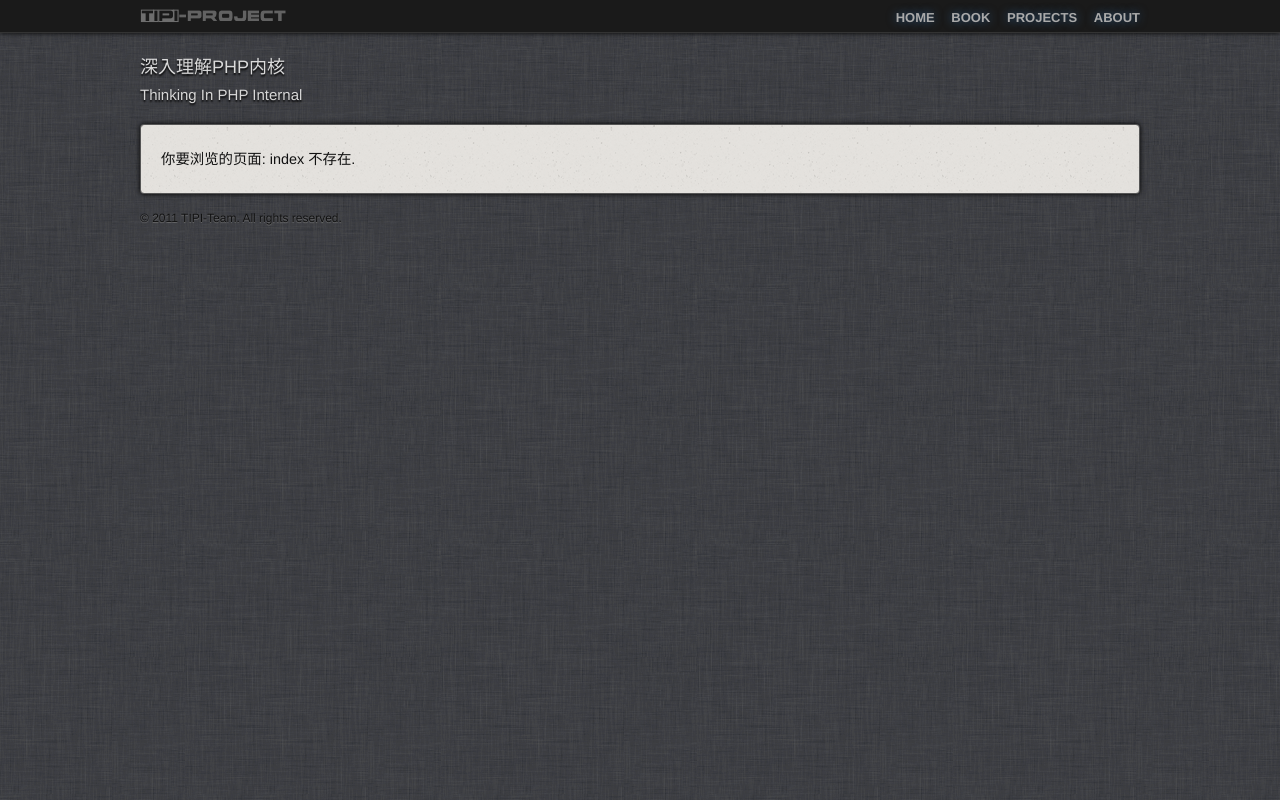
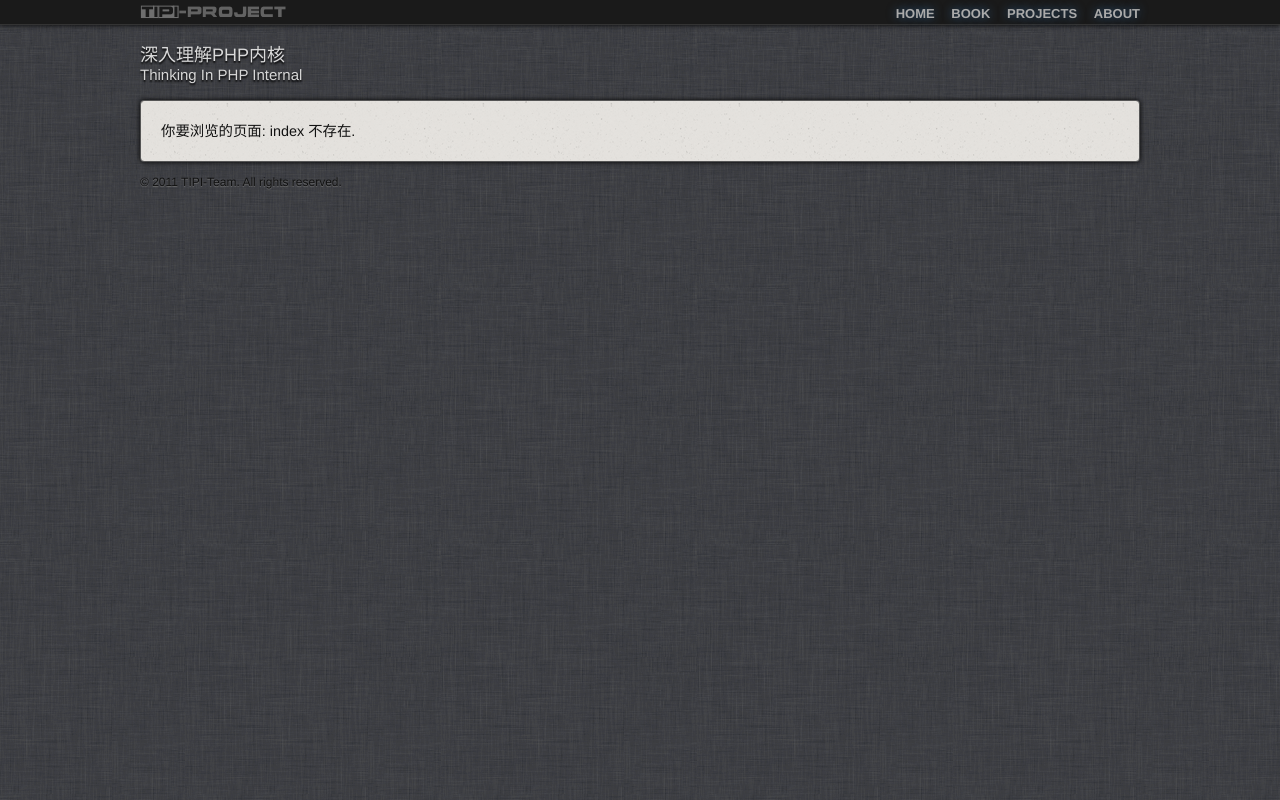
Before and after one commit to reeze/tipi, a PHP site: page /book in a window 1280 px wide. Run offline with PHP 8.4, Linux system fonts and the light colour scheme; data that the repository does not hold is empty.

Commit message:
FIX IE pre and line-height

```diff
--- a/web/css/book.css
+++ b/web/css/book.css
@@ -156,8 +156,8 @@
 	color: #fff;
 	font: 13px "Bitstream Vera Sans Mono", "DejaVu Sans Mono", "Courier New", monospace;
 	overflow: auto;
-	/* IE pre won't auto fit 100%. Hack it */
-	_width: 730px;
+	/* Hack for IE pre expand to much */
+	_word-wrap: break-word;
 }
 
 #book_content blockquote {
--- a/web/css/main.css
+++ b/web/css/main.css
@@ -4,7 +4,7 @@ body {
 	margin: 0;
 	background: url(../images/bg.png);
 	color: #111;
-	line-height: 28px;
+	line-height: 20px;
 	text-align: center;
 }
 
```
